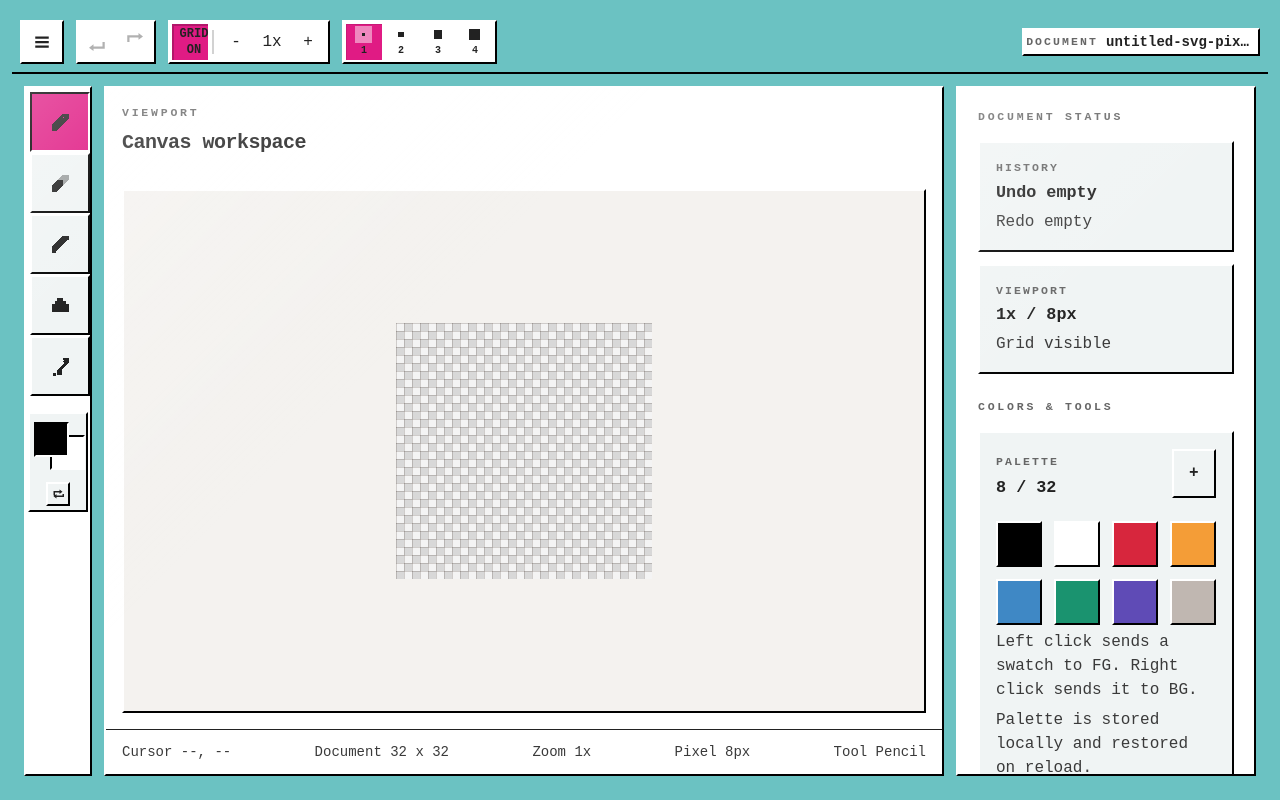
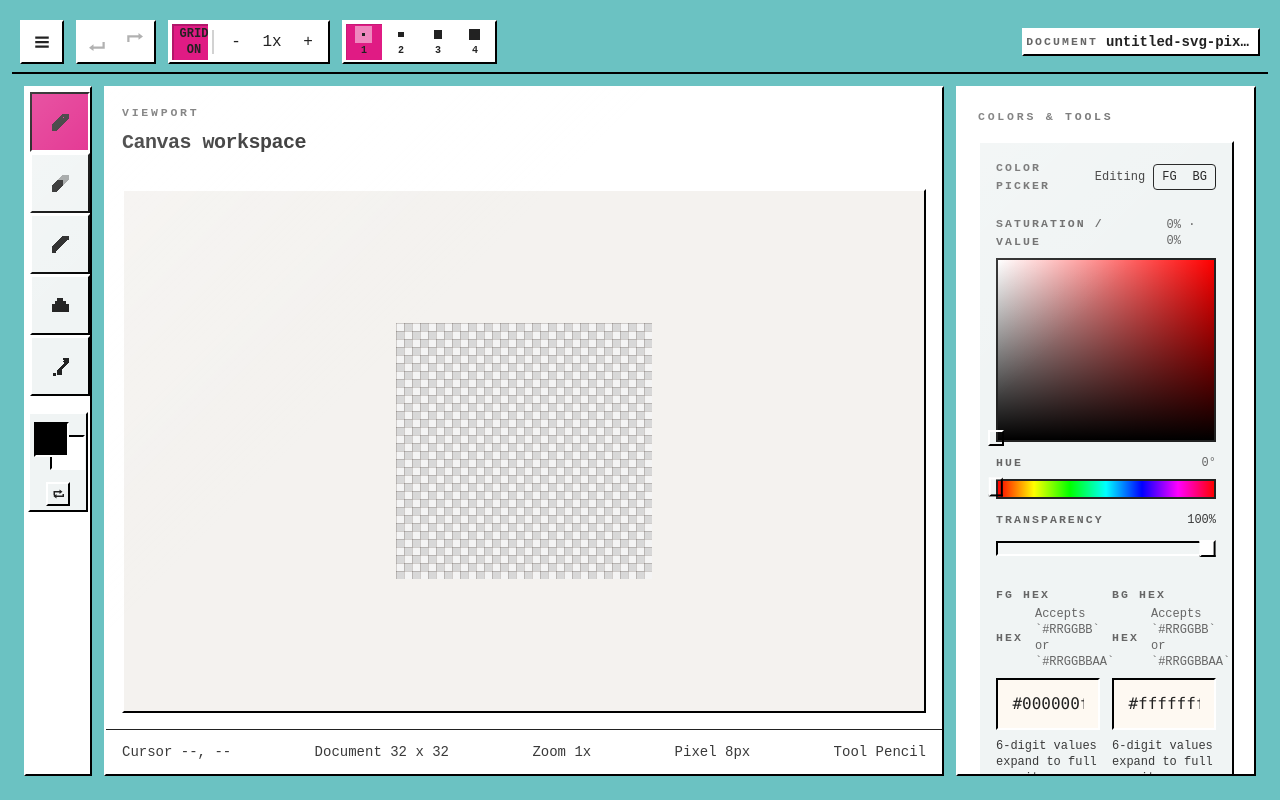
Before and after one commit to dextercodenerd/svg-pixel-art, a Vue app: page / in a window 1280 px wide. Built offline with nearby package versions, Linux system fonts and the light colour scheme; a web font is replaced by a local one.

Commit message:
Right panel improvements
* simplified color picker

```diff
--- /dev/null
+++ b/src/components/color/InlineColorPicker.vue
@@ -0,0 +1,130 @@
+<!-- SPDX-License-Identifier: AGPL-3.0-only -->
+<!--
+  Copyright (C) 2026 Dexter
+
+  This source code is licensed under the GNU Affero General Public License v3.0
+  found in the LICENSE file in the root directory of this source tree.
+-->
+<script setup lang="ts">
+import { computed } from 'vue'
+import { SliderRange, SliderRoot, SliderThumb, SliderTrack } from 'reka-ui'
+import HsvPicker from './HsvPicker.vue'
+import HexInput from './HexInput.vue'
+import { useColorStore } from '../../stores/color'
+import { formatHex, parseHex } from '../../services/colorUtils'
+import { clampByte } from '../../utils/math'
+
+const colorStore = useColorStore()
+
+const activeColor = computed({
+  get() {
+    return colorStore.activeSlot === 'fg' ? colorStore.fg : colorStore.bg
+  },
+  set(next) {
+    if (colorStore.activeSlot === 'fg') {
+      colorStore.setFg(next)
+      return
+    }
+
+    colorStore.setBg(next)
+  },
+})
+
+const fgColor = computed({
+  get() {
+    return colorStore.fg
+  },
+  set(next: string) {
+    colorStore.setFg(next)
+  },
+})
+
+const bgColor = computed({
+  get() {
+    return colorStore.bg
+  },
+  set(next: string) {
+    colorStore.setBg(next)
+  },
+})
+
+const activeAlpha = computed({
+  get() {
+    const channels = parseHex(activeColor.value)
+    return channels.a
+  },
+  set(next: number) {
+    const channels = parseHex(activeColor.value)
+    const a = clampByte(next)
+    activeColor.value = formatHex({ ...channels, a })
+  },
+})
+</script>
+
+<template>
+  <section class="status-card space-y-4">
+    <div class="flex items-center justify-between gap-3">
+      <span class="status-label">Color picker</span>
+
+      <div class="flex items-center gap-2 text-xs">
+        <span class="text-[var(--ink-soft)]">Editing</span>
+        <div class="inline-flex rounded border border-[var(--panel-border)] bg-[var(--panel-inner)]">
+          <button
+            type="button"
+            class="px-2 py-1 font-semibold"
+            :data-active="colorStore.activeSlot === 'fg'"
+            @click="colorStore.setActiveSlot('fg')"
+          >
+            FG
+          </button>
+          <button
+            type="button"
+            class="px-2 py-1 font-semibold"
+            :data-active="colorStore.activeSlot === 'bg'"
+            @click="colorStore.setActiveSlot('bg')"
+          >
+            BG
+          </button>
+        </div>
+      </div>
+    </div>
+
+    <div class="space-y-3">
+      <HsvPicker v-model="activeColor" />
+
+      <div class="space-y-2">
+        <div class="flex items-center justify-between gap-3">
+          <span class="status-label">Transparency</span>
+          <span class="text-xs text-[var(--ink-soft)]">
+            {{ Math.round((activeAlpha / 255) * 100) }}%
+          </span>
+        </div>
+        <SliderRoot
+          class="channel-slider-root"
+          :model-value="[activeAlpha]"
+          :max="255"
+          :step="1"
+          aria-label="Alpha channel"
+          @update:model-value="values => (activeAlpha = values?.[0] ?? activeAlpha)"
+        >
+          <SliderTrack class="channel-slider-track">
+            <SliderRange class="channel-slider-range" />
+          </SliderTrack>
+          <SliderThumb class="channel-slider-thumb" />
+        </SliderRoot>
+      </div>
+    </div>
+
+    <div class="grid gap-3 md:grid-cols-2">
+      <div class="space-y-1">
+        <span class="status-label">FG hex</span>
+        <HexInput v-model="fgColor" />
+      </div>
+
+      <div class="space-y-1">
+        <span class="status-label">BG hex</span>
+        <HexInput v-model="bgColor" />
+      </div>
+    </div>
+  </section>
+</template>
--- a/src/components/color/PalettePanel.vue
+++ b/src/components/color/PalettePanel.vue
@@ -7,8 +7,8 @@
 -->
 <script setup lang="ts">
 import { storeToRefs } from 'pinia'
-import ColorPicker from './ColorPicker.vue'
 import ColorSwatch from './ColorSwatch.vue'
+import InlineColorPicker from './InlineColorPicker.vue'
 import { useColorStore } from '../../stores/color'
 import { usePaletteStore } from '../../stores/palette'
 import { MAX_PALETTE_SWATCHES } from '../../types'
@@ -18,9 +18,22 @@ const paletteStore = usePaletteStore()
 
 const { fg } = storeToRefs(colorStore)
 const { persistenceStatus, swatches } = storeToRefs(paletteStore)
+
+function editSwatch(index: number) {
+  const swatch = swatches.value[index]
+  if (swatch == null) {
+    return
+  }
+
+  colorStore.setActiveSlot('fg')
+  colorStore.setFg(swatch)
+}
 </script>
 
 <template>
+  <section class="space-y-4">
+    <InlineColorPicker />
+
     <section class="status-card">
       <div class="flex items-start justify-between gap-3">
         <div>
@@ -40,27 +53,15 @@ const { persistenceStatus, swatches } = storeToRefs(paletteStore)
       </div>
 
       <div class="palette-grid mt-4">
-      <div v-for="(swatch, index) in swatches" :key="`${swatch}-${index}`" class="group relative">
+        <button
+          v-for="(swatch, index) in swatches"
+          :key="`${swatch}-${index}`"
+          type="button"
+          class="group relative text-left"
+          @click="editSwatch(index)"
+        >
           <ColorSwatch :color="swatch" :label="`Palette swatch ${index + 1}`" />
-        <div class="swatch-actions">
-          <ColorPicker
-            :model-value="swatch"
-            title="Edit swatch"
-            description="Update this palette slot without changing FG or BG."
-            @confirm="paletteStore.updateSwatch(index, $event)"
-          >
-            <button type="button" class="swatch-action-button" aria-label="Edit swatch">E</button>
-          </ColorPicker>
-          <button
-            type="button"
-            class="swatch-action-button"
-            aria-label="Remove swatch"
-            @click="paletteStore.removeSwatch(index)"
-          >
-            -
         </button>
-        </div>
-      </div>
       </div>
 
       <span class="status-detail">
@@ -74,4 +75,5 @@ const { persistenceStatus, swatches } = storeToRefs(paletteStore)
         }}
       </span>
     </section>
+  </section>
 </template>
--- a/src/components/editor/EditorShell.vue
+++ b/src/components/editor/EditorShell.vue
@@ -25,15 +25,13 @@ import { loadDraft } from '../../services/draftStorage'
 import { useConfirmationDialog } from '../../services/confirmationService'
 import { useColorStore } from '../../stores/color'
 import { useEditorStore } from '../../stores/editor'
-import { useHistoryStore } from '../../stores/history'
-import { BASE_PIXEL_SIZE, DEFAULT_DOCUMENT_NAME, EMPTY_PIXEL } from '../../types'
+import { DEFAULT_DOCUMENT_NAME, EMPTY_PIXEL } from '../../types'
 
 const editorStore = useEditorStore()
 const colorStore = useColorStore()
 
-const { document, gridVisible, zoom } = storeToRefs(editorStore)
+const { document } = storeToRefs(editorStore)
 const { fg } = storeToRefs(colorStore)
-const { canRedo, canUndo } = storeToRefs(useHistoryStore())
 const autoSaveEnabled = ref(false)
 const confirmationDialog = useConfirmationDialog()
 
@@ -42,7 +40,6 @@ const cursorRow = ref<number | null>(null)
 const actionMessage = ref<string | null>(null)
 const isNewDocumentDialogOpen = ref(false)
 
-const effectivePixelSize = computed(() => BASE_PIXEL_SIZE * zoom.value)
 const isAnyDialogOpen = computed(
   () => confirmationDialog.isOpen.value || isNewDocumentDialogOpen.value,
 )
@@ -159,24 +156,8 @@ onMounted(() => {
         </main>
 
         <aside
-          class="panel custom-scrollbar order-3 flex flex-col gap-6 overflow-y-auto overflow-x-hidden p-4 md:p-5"
+          class="panel custom-scrollbar order-3 flex flex-col overflow-y-auto overflow-x-hidden p-4 md:p-5"
         >
-          <div>
-            <p class="eyebrow">Document Status</p>
-            <div class="mt-4 space-y-3">
-              <div class="status-card">
-                <span class="status-label">History</span>
-                <strong class="status-value">Undo {{ canUndo ? 'ready' : 'empty' }}</strong>
-                <span class="status-detail">Redo {{ canRedo ? 'ready' : 'empty' }}</span>
-              </div>
-              <div class="status-card">
-                <span class="status-label">Viewport</span>
-                <strong class="status-value">{{ zoom }}x / {{ effectivePixelSize }}px</strong>
-                <span class="status-detail">Grid {{ gridVisible ? 'visible' : 'hidden' }}</span>
-              </div>
-            </div>
-          </div>
-
           <div>
             <p class="eyebrow">Colors & Tools</p>
             <div class="mt-4 grid gap-3">
--- a/src/components/editor/PixelScrollbar.vue
+++ b/src/components/editor/PixelScrollbar.vue
@@ -54,7 +54,9 @@ const thumbPosition = computed(() => {
 })
 
 function onMouseDown(event: MouseEvent) {
-  if (thumbSize.value === 0) return
+  if (thumbSize.value === 0) {
+    return
+  }
 
   isDragging.value = true
   dragStartMousePos.value = props.orientation === 'horizontal' ? event.clientX : event.clientY
@@ -66,7 +68,9 @@ function onMouseDown(event: MouseEvent) {
 }
 
 function onMouseMove(event: MouseEvent) {
-  if (!isDragging.value) return
+  if (!isDragging.value) {
+    return
+  }
 
   const currentMousePos = props.orientation === 'horizontal' ? event.clientX : event.clientY
   const deltaPx = currentMousePos - dragStartMousePos.value
```
Also changed, not shown: 1 other file (tests, documents, lock files or other folders). Lines whose indentation alone changed are shown as unchanged.
